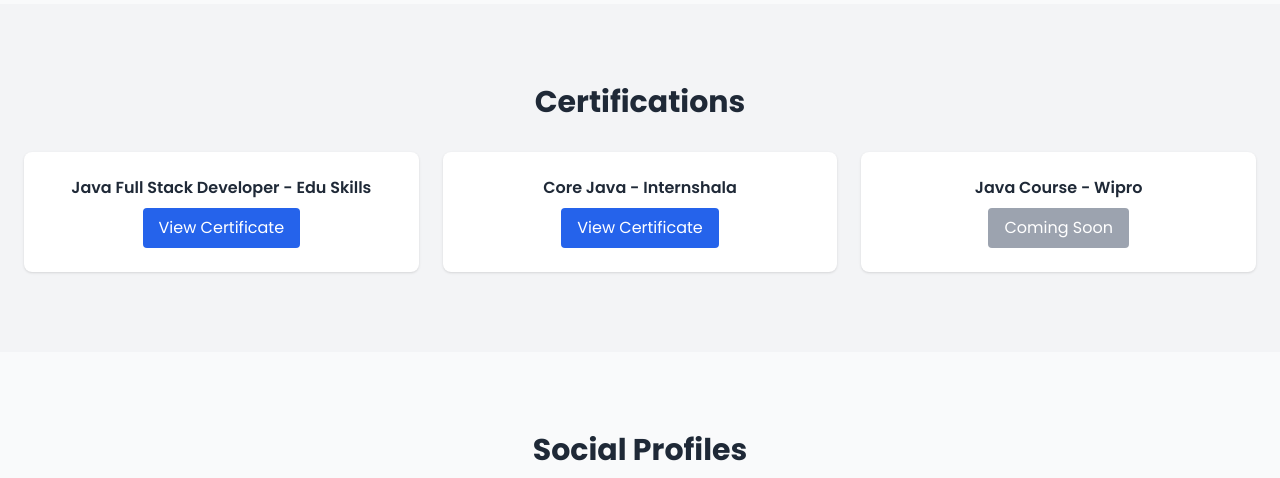
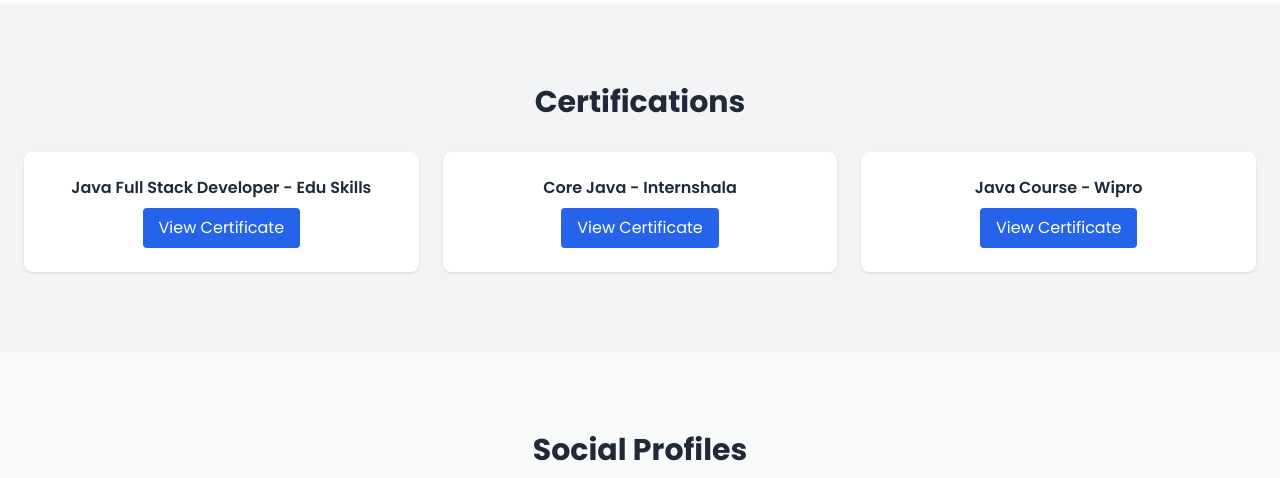
Before and after one commit to sumit-kumar-7088/sumit-kumar-7088.github.io, a plain HTML site: page index.html in a window 1280 px wide. Shown: the part 1568-2046 px from the top of the page. Drawn offline with nearby package versions, Linux system fonts and the light colour scheme.

Commit message:
add wipro cartificate

```diff
--- a/index.html
+++ b/index.html
@@ -147,9 +147,10 @@
                 <!-- Certificate 3 (Coming Soon) -->
                 <div class="bg-white p-6 rounded-lg shadow text-center">
                     <h3 class="font-semibold mb-2">Java Course - Wipro</h3>
-                    <button disabled class="inline-block bg-gray-400 text-white px-4 py-2 rounded cursor-not-allowed">
-                        Coming Soon
-                    </button>
+                    <a href="assets/J_250540486_Sumit Kumar.pdf"
+                        target="_blank" class="inline-block bg-blue-600 text-white px-4 py-2 rounded hover:bg-blue-700">
+                        View Certificate
+                    </a>
                 </div>
 
             </div>
```
